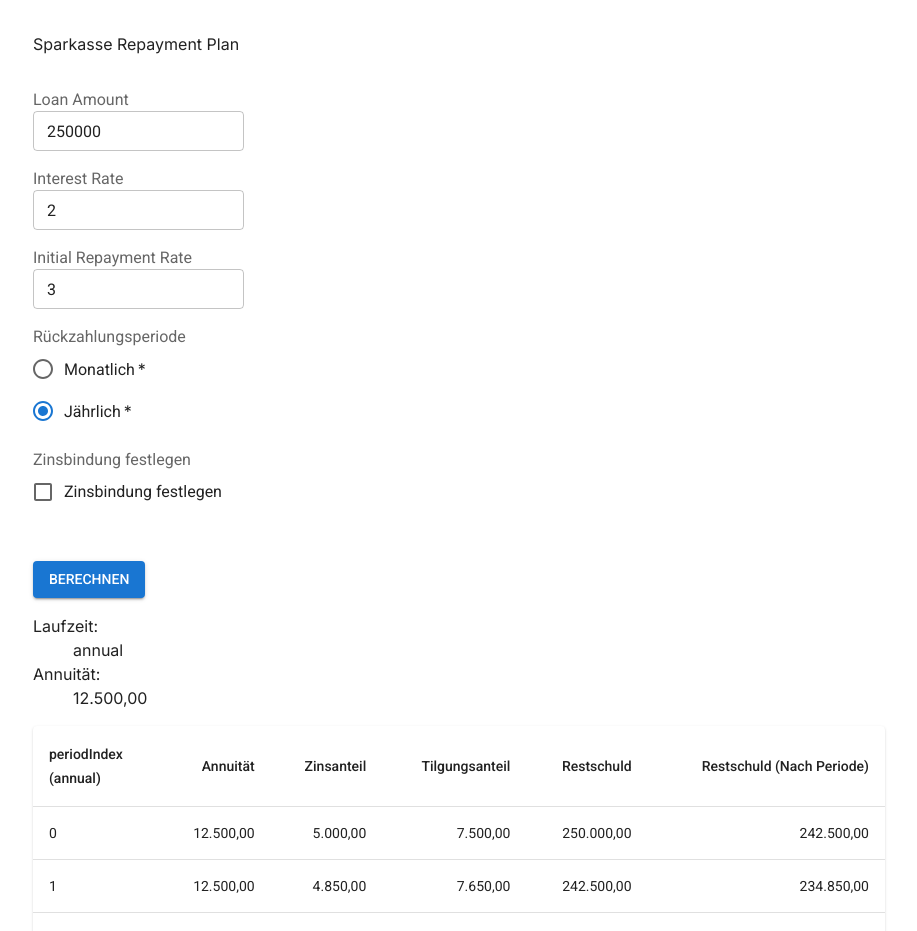
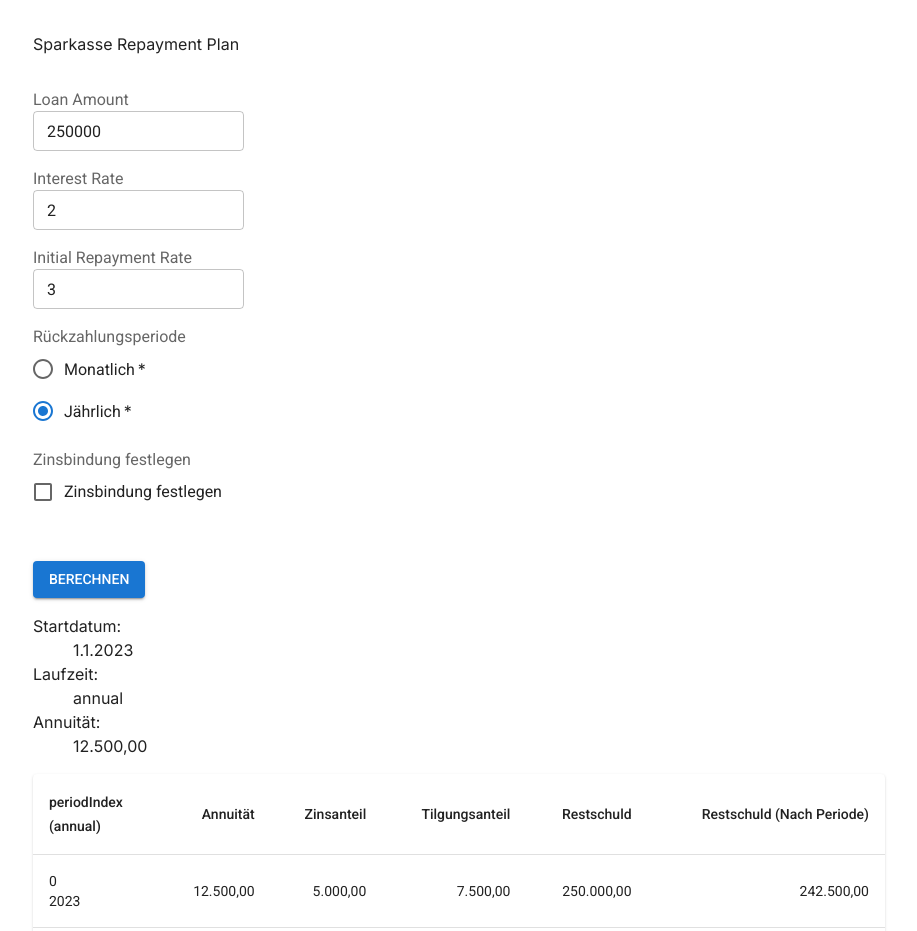
Before and after one commit to scsskid/repayment-plan, a Next.js app: page / in a window 1280 px wide. Shown: the top 931 px of the page, without its empty margins (181-1098 px from the left). Built offline with nearby package versions, Linux system fonts and the light colour scheme.

Commit message:
add dates to period

```diff
--- a/src/components/Display.tsx
+++ b/src/components/Display.tsx
@@ -10,6 +10,17 @@
 export default function Display({ formState }: Props) {
   const { repaymentPlan, isFormValidSimple } = useRepaymentPlan(formState);
   const { initialAunnuity, periodType } = repaymentPlan;
+
+  const startDate = new Date();
+
+  if (periodType === 'annual') {
+    startDate.setMonth(0);
+  }
+
+  startDate.setHours(0, 0, 0, 0);
+  startDate.setDate(1);
+
+  console.log('--- startDate', startDate);
 
   if (!isFormValidSimple) {
     return (
@@ -25,6 +36,8 @@
       {/* <pre>{JSON.stringify(data, null, 2)}</pre> */}
 
       <dl>
+        <dt>Startdatum: </dt>
+        <dd>{startDate.toLocaleDateString('de')}</dd>
         <dt>Laufzeit: </dt>
         <dd>{repaymentPlan.periodType}</dd>
         {initialAunnuity && (
@@ -45,7 +58,7 @@
           </>
         )}
       </dl>
-      <RepaymentPlanTable data={repaymentPlan} />
+      <RepaymentPlanTable repaymentPlan={repaymentPlan} startDate={startDate} />
     </div>
   );
 }
--- a/src/components/RepaymentPlanTable.tsx
+++ b/src/components/RepaymentPlanTable.tsx
@@ -1,5 +1,5 @@
 import type { LoanerType } from '@/lib/RepaymentPlan';
-import { numberToLocaleString } from '@/lib/helpers';
+import { getPeriodDate, numberToLocaleString } from '@/lib/helpers';
 
 // MUI
 import Table from '@mui/material/Table';
@@ -10,10 +10,30 @@
 import TableRow from '@mui/material/TableRow';
 import Paper from '@mui/material/Paper';
 
-export default function RepaymentPlanTable({ data }: { data: LoanerType }) {
-  if (!data || !data.repaymentEntries) return null;
+export default function RepaymentPlanTable({
+  repaymentPlan,
+  startDate
+}: {
+  repaymentPlan: LoanerType;
+  startDate: Date;
+}) {
+  if (!repaymentPlan || !repaymentPlan.repaymentEntries) return null;
 
-  const rows = data.repaymentEntries;
+  // const copyStartDate = new Date(startDate.getTime());
+
+  const rows = repaymentPlan.repaymentEntries.map((entry, index) => {
+    return {
+      ...entry,
+      periodDate: getPeriodDate(startDate, repaymentPlan.periodType, index)
+    };
+  });
+  const periodDateOptions: Intl.DateTimeFormatOptions =
+    repaymentPlan.periodType === 'annual'
+      ? { year: 'numeric' }
+      : {
+          month: '2-digit',
+          year: 'numeric'
+        };
 
   return (
     <TableContainer component={Paper}>
@@ -22,7 +42,7 @@
           <TableRow>
             <TableCell>
               periodIndex
-              <br />({data.periodType})
+              <br />({repaymentPlan.periodType})
             </TableCell>
             <TableCell align="right">Annuität</TableCell>
             <TableCell align="right">Zinsanteil</TableCell>
@@ -40,8 +60,10 @@
               interest,
               repayment,
               remainingLoanAmountAfterPeriod,
-              isFirstPeriodAfterFixedInterest
-            }) => (
+              isFirstPeriodAfterFixedInterest,
+              periodDate
+            }) => {
+              return (
                 <TableRow
                   key={periodIndex}
                   sx={{
@@ -52,8 +74,13 @@
                   }}
                 >
                   <TableCell component="th" scope="row">
-                  {periodIndex}{' '}
-                  {isFirstPeriodAfterFixedInterest && ' (nach Sollzinsbindung)'}
+                    {periodIndex}
+                    <br />
+                    {periodDate.toLocaleDateString('de', periodDateOptions)}
+
+                    <br />
+                    {isFirstPeriodAfterFixedInterest &&
+                      ' (nach Sollzinsbindung)'}
                   </TableCell>
                   <TableCell align="right">
                     {numberToLocaleString(annuity)}
@@ -71,7 +98,8 @@
                     {numberToLocaleString(remainingLoanAmountAfterPeriod)}
                   </TableCell>
                 </TableRow>
-            )
+              );
+            }
           )}
         </TableBody>
       </Table>
--- a/src/lib/helpers.ts
+++ b/src/lib/helpers.ts
@@ -4,3 +4,17 @@
     minimumFractionDigits: 2
   });
 }
+
+export function getPeriodDate(
+  startDate: Date,
+  periodType: 'monthly' | 'annual',
+  index: number
+) {
+  const periodDate = new Date(startDate.getTime());
+  const startDateMonth = startDate.getMonth();
+  const offset = periodType === 'monthly' ? 1 : 12;
+
+  periodDate.setMonth(startDateMonth + offset * index);
+
+  return periodDate;
+}
```
Lines whose indentation alone changed are shown as unchanged.
